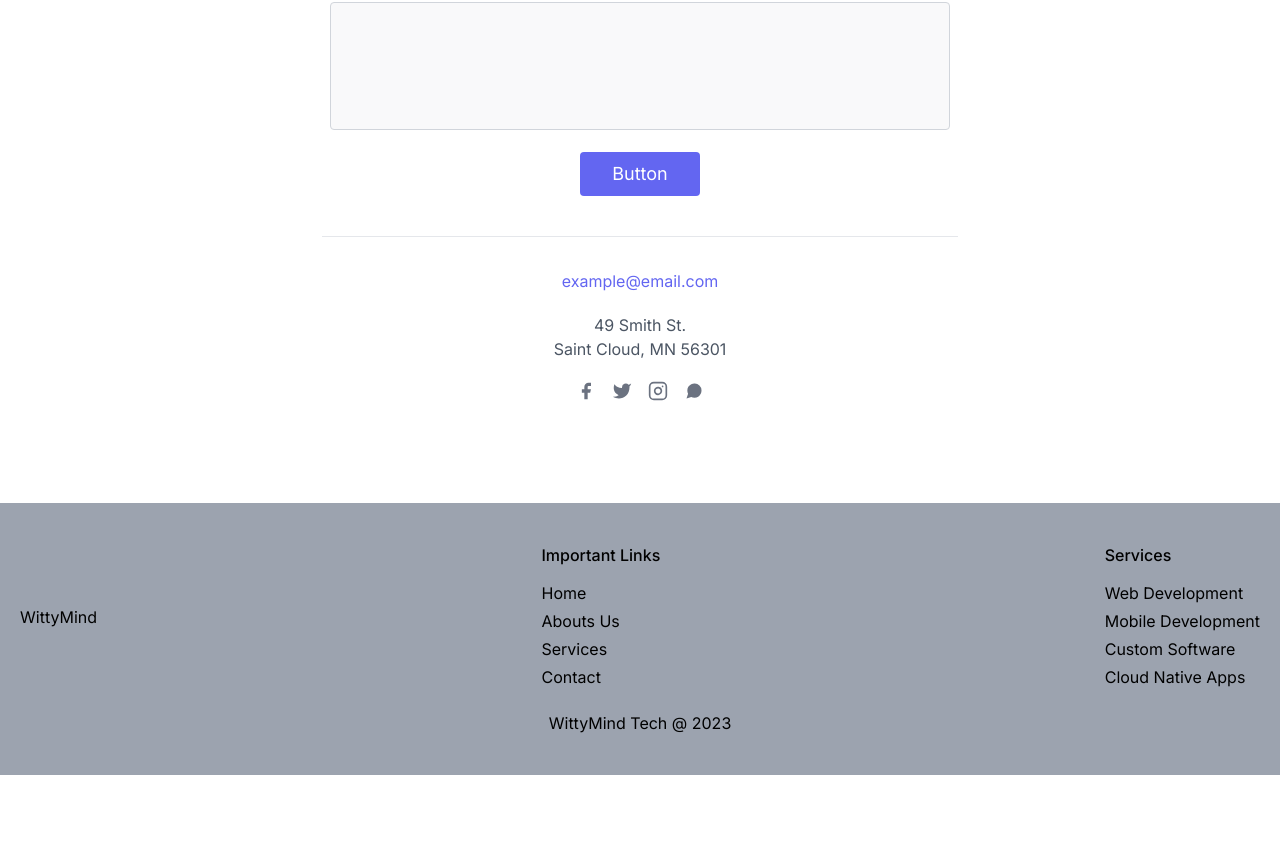
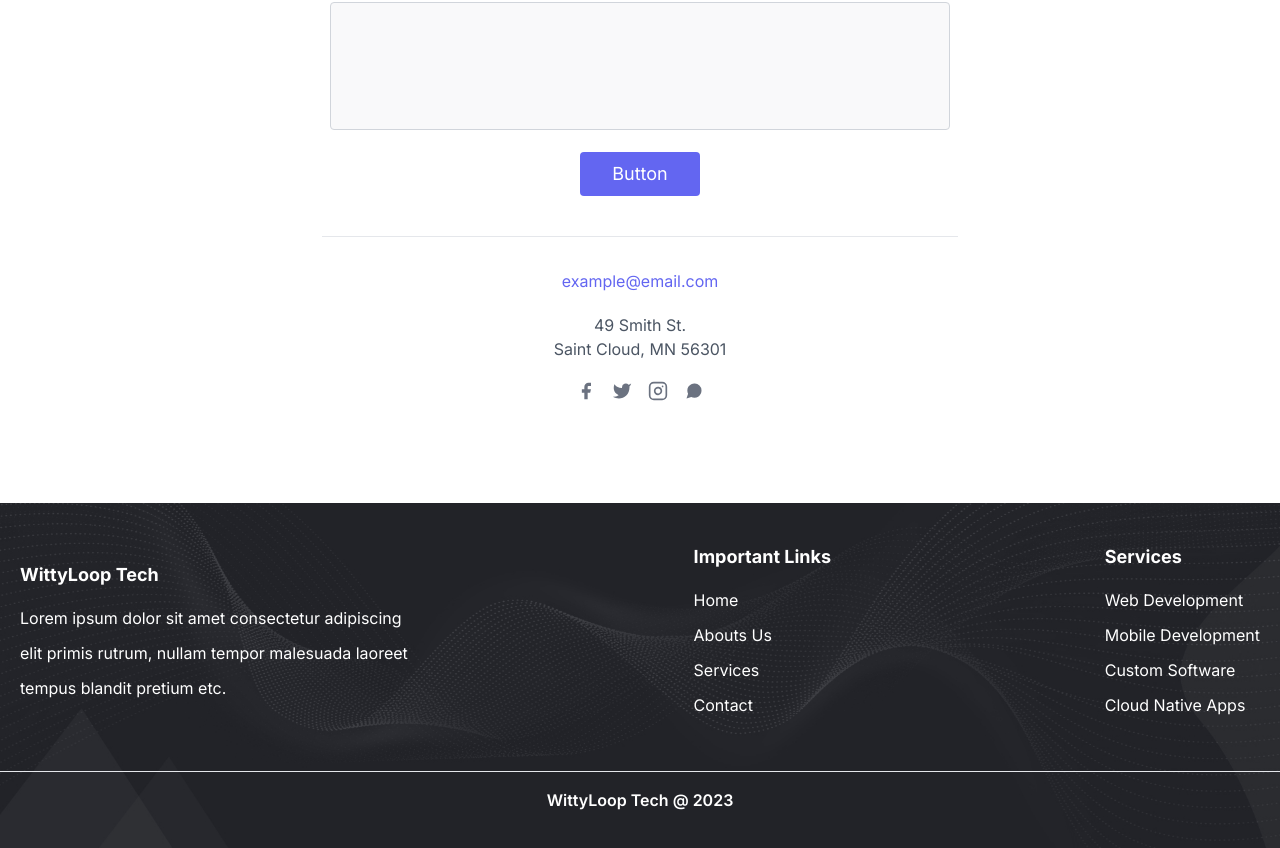
Before and after one commit to isiagi/wittymind, a Next.js app: page /Contact in a window 1280 px wide. Shown: the part 836-1684 px from the top of the page. Before the commit the page ends 1611 px from the top, so only its background shows below. Built offline with nearby package versions, Linux system fonts and the light colour scheme.

Commit message:
chore: Edit footer

```diff
--- a/components/footer/Footer.tsx
+++ b/components/footer/Footer.tsx
@@ -3,15 +3,19 @@ import React from "react";
 
 function Footer() {
   return (
-    <div className="bg-gray-400 py-10">
-      <div className="flex justify-between items-center px-5">
-        <div>
-          <h1>WittyMind</h1>
+    <div className="bg-[url('/assets/back.jpg')] bg-center bg-cover py-10">
+      <div className="flex flex-wrap justify-between items-center px-5 gap-5">
+        <div className="max-w-[400px]">
+          <h1 className="font-bold text-white text-lg pb-3">WittyLoop Tech</h1>
+          <p className="text-white leading-[35px]">
+            Lorem ipsum dolor sit amet consectetur adipiscing elit primis
+            rutrum, nullam tempor malesuada laoreet tempus blandit pretium etc.
+          </p>
         </div>
         <div>
-          <h1 className="font-medium pb-3">Important Links</h1>
+          <h1 className="font-bold text-white text-lg pb-3">Important Links</h1>
           <div>
-            <ul className="leading-7">
+            <ul className="leading-[35px] text-white">
               <Link href={"/"}>
                 <li>Home</li>
               </Link>
@@ -28,18 +32,28 @@ function Footer() {
           </div>
         </div>
         <div>
-          <h1 className="font-medium pb-3">Services</h1>
+          <h1 className="font-bold text-white text-lg pb-3">Services</h1>
           <div>
-            <ul className="leading-7">
-              <li>Web Development</li>
-              <li>Mobile Development</li>
-              <li>Custom Software</li>
-              <li>Cloud Native Apps</li>
+            <ul className="leading-[35px] text-white">
+              <Link href={"/Services/Web"}>
+                <li>Web Development</li>
+              </Link>
+              <Link href={"/Services/Mobile"}>
+                <li>Mobile Development</li>
+              </Link>
+              <Link href={"/Services/Custom"}>
+                <li>Custom Software</li>
+              </Link>
+              <Link href={"/Services/Cloud"}>
+                <li>Cloud Native Apps</li>
+              </Link>
             </ul>
           </div>
         </div>
       </div>
-      <p className="text-center pt-5">WittyMind Tech @ 2023</p>
+      <p className="text-center mt-12 pt-4 border-t-[1px] font-semibold text-white">
+        WittyLoop Tech @ 2023
+      </p>
     </div>
   );
 }
```
